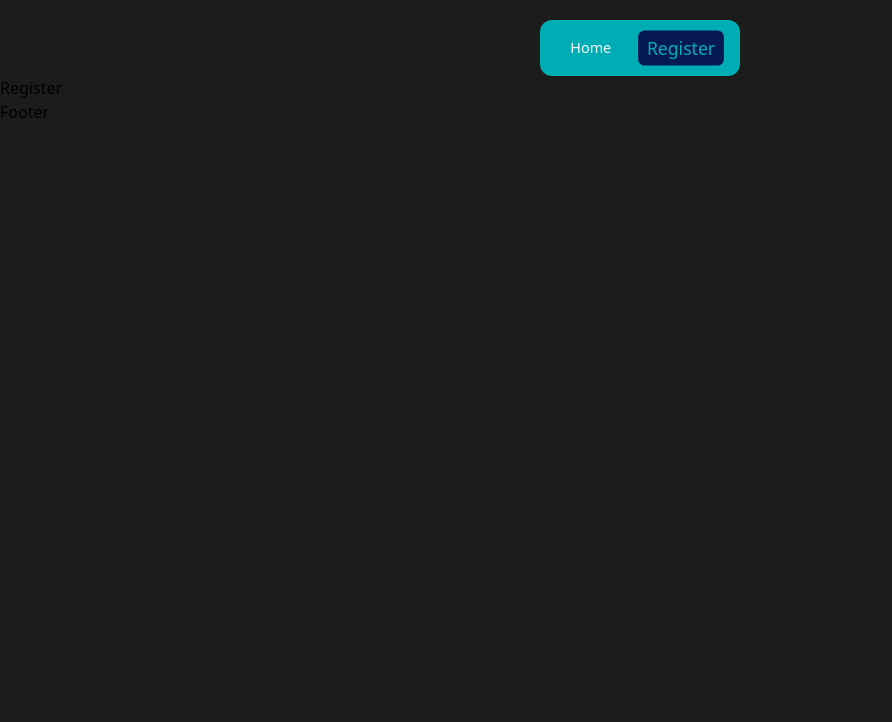
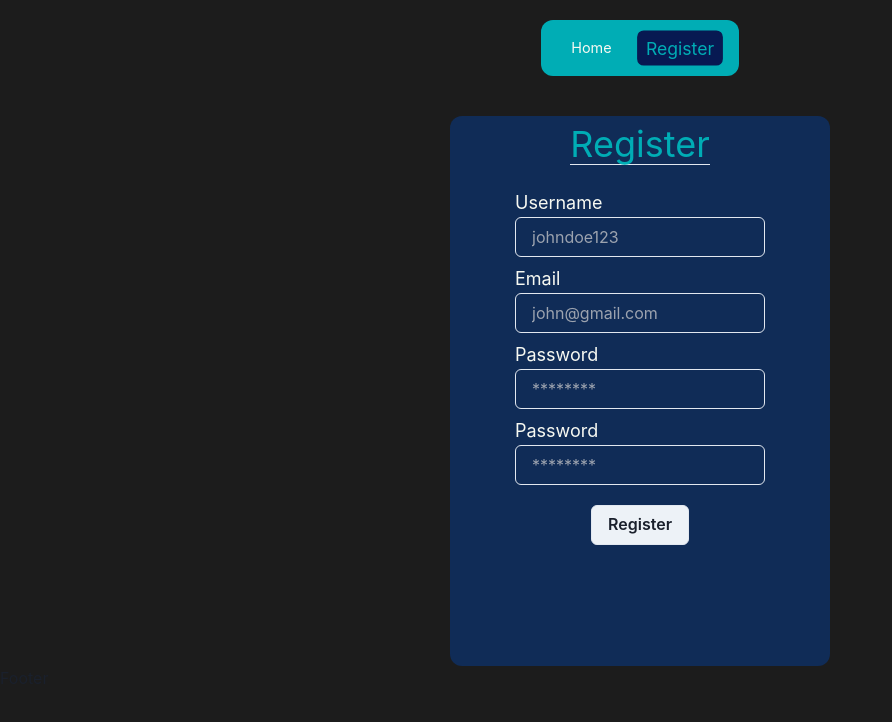
Before and after one commit to nii-shaan/Note-it, a React (Vite) app in the folder frontend/: page /register in a window 1280 px wide. Shown: the top 722 px of the page, without its empty margins (0-892 px from the left). Built offline with nearby package versions, Linux system fonts and the light colour scheme.

Commit message:
feat:register form

```diff
--- a/frontend/package.json
+++ b/frontend/package.json
@@ -10,9 +10,15 @@
     "preview": "vite preview"
   },
   "dependencies": {
+    "@chakra-ui/react": "^2.8.2",
+    "@emotion/react": "^11.11.4",
+    "@emotion/styled": "^11.11.5",
+    "@reduxjs/toolkit": "^2.2.5",
+    "framer-motion": "^11.2.12",
     "react": "^18.3.1",
     "react-dom": "^18.3.1",
     "react-hook-form": "^7.52.0",
+    "react-redux": "^9.1.2",
     "react-router-dom": "^6.24.0"
   },
   "devDependencies": {
--- a/frontend/src/main.tsx
+++ b/frontend/src/main.tsx
@@ -8,6 +8,20 @@ import {
   RouterProvider,
 } from "react-router-dom";
 import { Home, Register, Login } from "./page/index.ts";
+import {
+  ChakraBaseProvider,
+  extendBaseTheme,
+  theme as chakraTheme,
+} from "@chakra-ui/react";
+
+const { Button, Input } = chakraTheme.components;
+
+const theme = extendBaseTheme({
+  components: {
+    Button,
+    Input,
+  },
+});
 
 const route = createBrowserRouter(
   createRoutesFromElements(
@@ -20,6 +34,8 @@ const route = createBrowserRouter(
 );
 ReactDOM.createRoot(document.getElementById("root")!).render(
   // <React.StrictMode>
-  <RouterProvider router={route} />
+  <ChakraBaseProvider theme={theme}>
+    <RouterProvider router={route} />
+  </ChakraBaseProvider>
   // </React.StrictMode>,
 );
--- a/frontend/src/page/pages/Register.tsx
+++ b/frontend/src/page/pages/Register.tsx
@@ -1,9 +1,129 @@
-import React from 'react'
+import { useForm, SubmitHandler } from "react-hook-form";
+import { Input, Button } from "@chakra-ui/react";
+
+type Inputs = {
+  username: string;
+  email: string;
+  password: string;
+  confirmPassword: string;
+};
 
 function Register() {
+  const {
+    register,
+    handleSubmit,
+    watch,
+    formState: { errors },
+  } = useForm<Inputs>();
+  const onSubmit: SubmitHandler<Inputs> = (data) => {
+    console.log(data);
+  };
   return (
-    <div>Register</div>
-  )
+    <>
+      <form
+        onSubmit={handleSubmit(onSubmit)}
+        className="mt-10 h-[550px]  mx-auto max-w-[400px] flex justify-center"
+      >
+        <div className="h-full w-[95%] bg-[#102C57] text-text flex flex-col  rounded-xl  ">
+          <div id="heading" className="flex justify-center mt-2">
+            <h1 className="text-4xl text-second border-b">Register</h1>
+          </div>
+          <div id="fields" className="mx-auto">
+            <div id="inputField" className="flex flex-col mt-6">
+              <label htmlFor="username" className="text-lg">
+                Username
+              </label>
+              <Input
+                id="username"
+                placeholder="johndoe123"
+                {...register("username", { required: "Username is required" })}
+                className="max-w-[250px]"
+              />
+              {errors.username && (
+                <div className="text-sm text-red-500">
+                  {errors.username.message}
+                </div>
+              )}
+            </div>
+            <div id="emailField" className="flex flex-col  mt-2">
+              <label htmlFor="email" className="text-lg ">
+                Email
+              </label>
+              <Input
+                id="email"
+                placeholder="john@gmail.com"
+                {...register("email", {
+                  required: "Email address is required",
+                  pattern: {
+                    value: /^[\w-\.]+@([\w-]+\.)+[\w-]{2,4}$/g,
+                    message: "Email address is invalid",
+                  },
+                })}
+                className="max-w-[250px]"
+              />
+              {errors.email && (
+                <div className="text-sm text-red-500">
+                  {errors.email.message}
+                </div>
+              )}
+            </div>
+            <div id="passwordField" className="flex flex-col  mt-2">
+              <label htmlFor="password" className="text-lg ">
+                Password
+              </label>
+              <Input
+                id="password"
+                placeholder="********"
+                {...register("password", {
+                  required: "Password is required",
+                  minLength: {
+                    value: 8,
+                    message: "Password length must be 8 characters long",
+                  },
+                  maxLength: {
+                    value: 20,
+                    message: "Password must not be longer than 20 characters",
+                  },
+                })}
+                className="max-w-[250px]"
+              />
+              {errors.password && (
+                <div className="text-sm text-red-500 max-w-[230px]">
+                  {errors.password.message}
+                </div>
+              )}
+            </div>
+
+            <div id="confirmPasswordField" className="flex flex-col  mt-2">
+              <label htmlFor="confirmPassword" className="text-lg ">
+                Password
+              </label>
+              <Input
+                id="confirmPassword"
+                placeholder="********"
+                {...register("confirmPassword", {
+                  validate: (val: string) =>
+                    watch("password") !== val ||
+                    "Confirm password do not matches password",
+                })}
+                className="max-w-[250px]"
+              />
+              {errors.confirmPassword && (
+                <div className="text-sm text-red-500 max-w-[230px]">
+                  {errors.confirmPassword.message}
+                </div>
+              )}
+            </div>
+            <div id="button" className="w-full flex justify-center">
+              <Button type="submit" className="text-text border p-2 m-5">
+                Register
+              </Button>
+            </div>
+          </div>
+        </div>
+      </form>
+    </>
+  );
 }
 
-export default Register
+export default Register;
```
Also changed, not shown: 1 other file (tests, documents, lock files or other folders).
